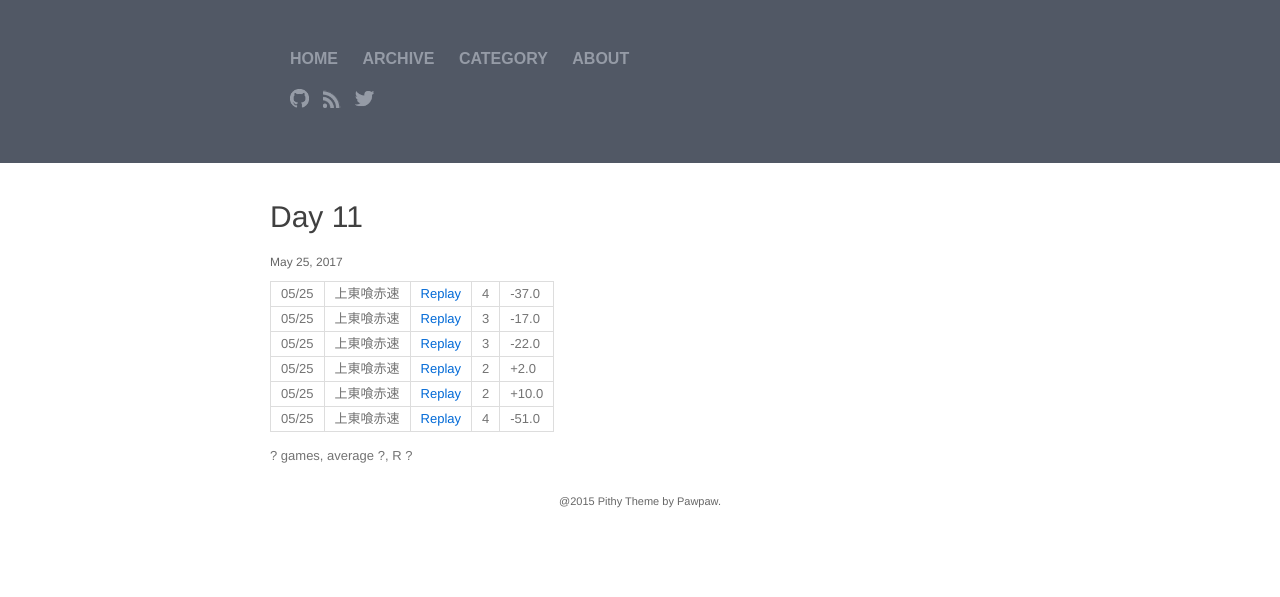
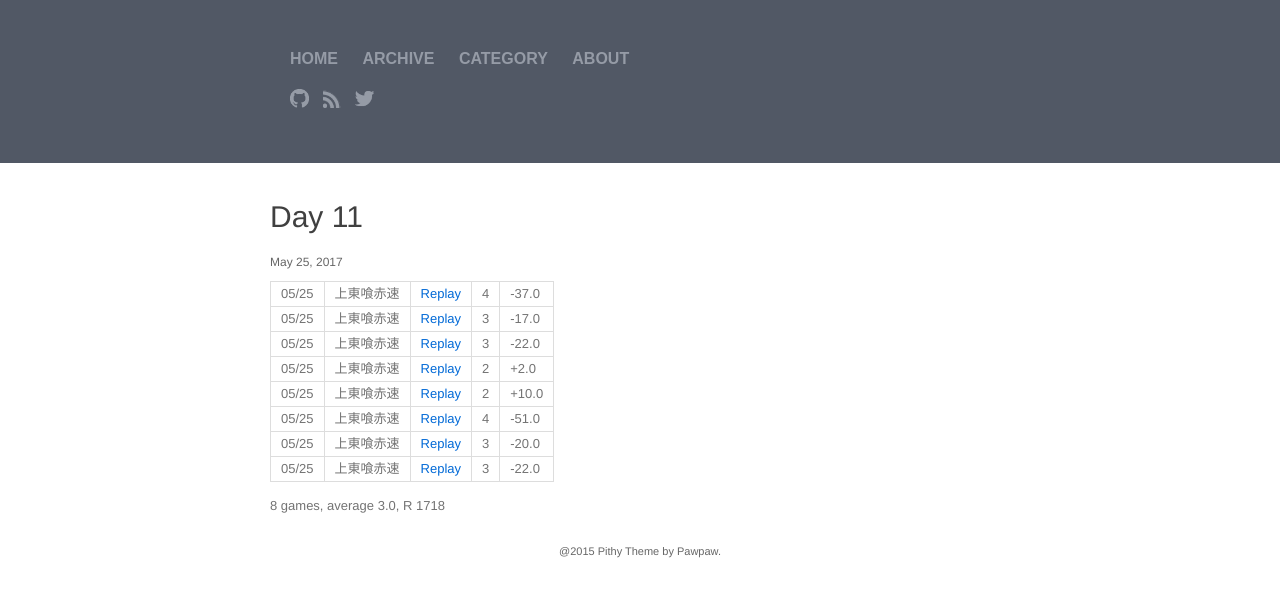
Before and after one commit to senhi/senhi.github.io, a Jekyll site: the page built from _posts/2017-05-25-day-11.markdown, in a window 1280 px wide. Shown: the top 597 px of the page. Built offline with Jekyll 4.4.1, drawn with Linux system fonts in a browser that asks for light colours.

Commit message:
Update 2017-05-25-day-11.markdown

```diff
--- a/_posts/2017-05-25-day-11.markdown
+++ b/_posts/2017-05-25-day-11.markdown
@@ -10,7 +10,8 @@ categories: "100days"
 05/25 | 上東喰赤速 | <a href="http://tenhou.net/0/?log=2017052516gm-00c1-0000-17982a22&tw=3">Replay</a> | 2 | +2.0
 05/25 | 上東喰赤速 | <a href="http://tenhou.net/0/?log=2017052517gm-00c1-0000-fa2b1e4f&tw=1">Replay</a> | 2 | +10.0
 05/25 | 上東喰赤速 | <a href="http://tenhou.net/0/?log=2017052520gm-00c1-0000-529d0c75&tw=2">Replay</a> | 4 | -51.0
+05/25 | 上東喰赤速 | <a href="http://tenhou.net/0/?log=2017052602gm-00c1-0000-c443e8db&tw=3">Replay</a> | 3 | -20.0
+05/25 | 上東喰赤速 | <a href="http://tenhou.net/0/?log=2017052602gm-00c1-0000-d71b46c6&tw=1">Replay</a> | 3 | -22.0
 
 
-
-? games, average ?, R ?
+8 games, average 3.0, R 1718
```
